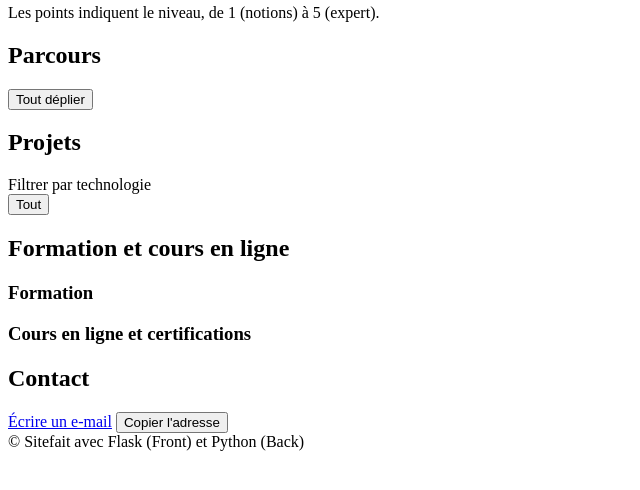
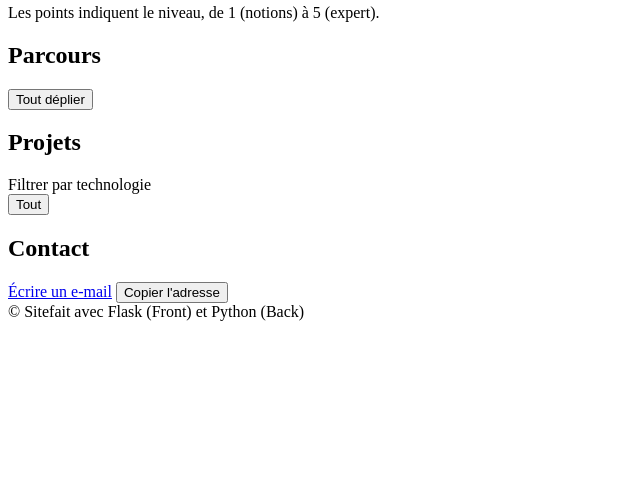
Before and after one commit to nicobetween16and17/cv, a Python web app: template templates/index.html in a window 1280 px wide. Shown: the part 275-765 px from the top of the page, without its empty margins (0-640 px from the left). Run offline with Jinja, Linux system fonts and the light colour scheme; the template is opened without the code that fills it, so the values that code supplies are empty.

Commit message:
json en cours

```diff
--- a/templates/index.html
+++ b/templates/index.html
@@ -108,20 +108,6 @@
   </div>
 </section>
 
-<section id="formation">
-  <div class="sec-head"><h2>Formation et cours en ligne</h2></div>
-  <div class="edu">
-    <div class="box">
-      <h3>Formation</h3>
-      <ul>{% for e in cv.edu %}<li>{{ e.t }}<small>{{ e.s }}</small></li>{% endfor %}</ul>
-    </div>
-    <div class="box">
-      <h3>Cours en ligne et certifications</h3>
-      <ul>{% for c in cv.certs %}<li>{{ c.t }}<small>{{ c.s }}</small></li>{% endfor %}</ul>
-    </div>
-  </div>
-</section>
-
 <section id="contact">
   <div class="sec-head"><h2>Contact</h2></div>
   <div class="contact">
```
